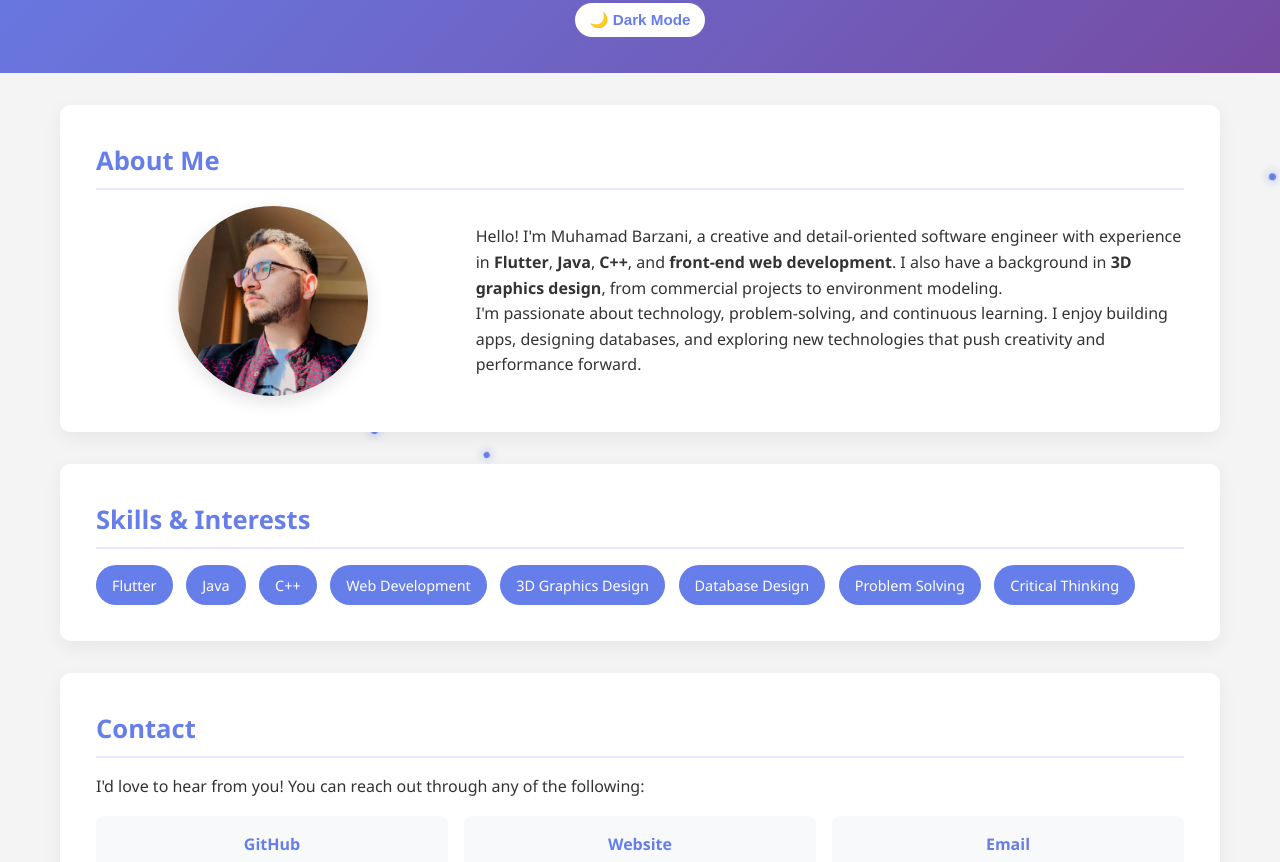
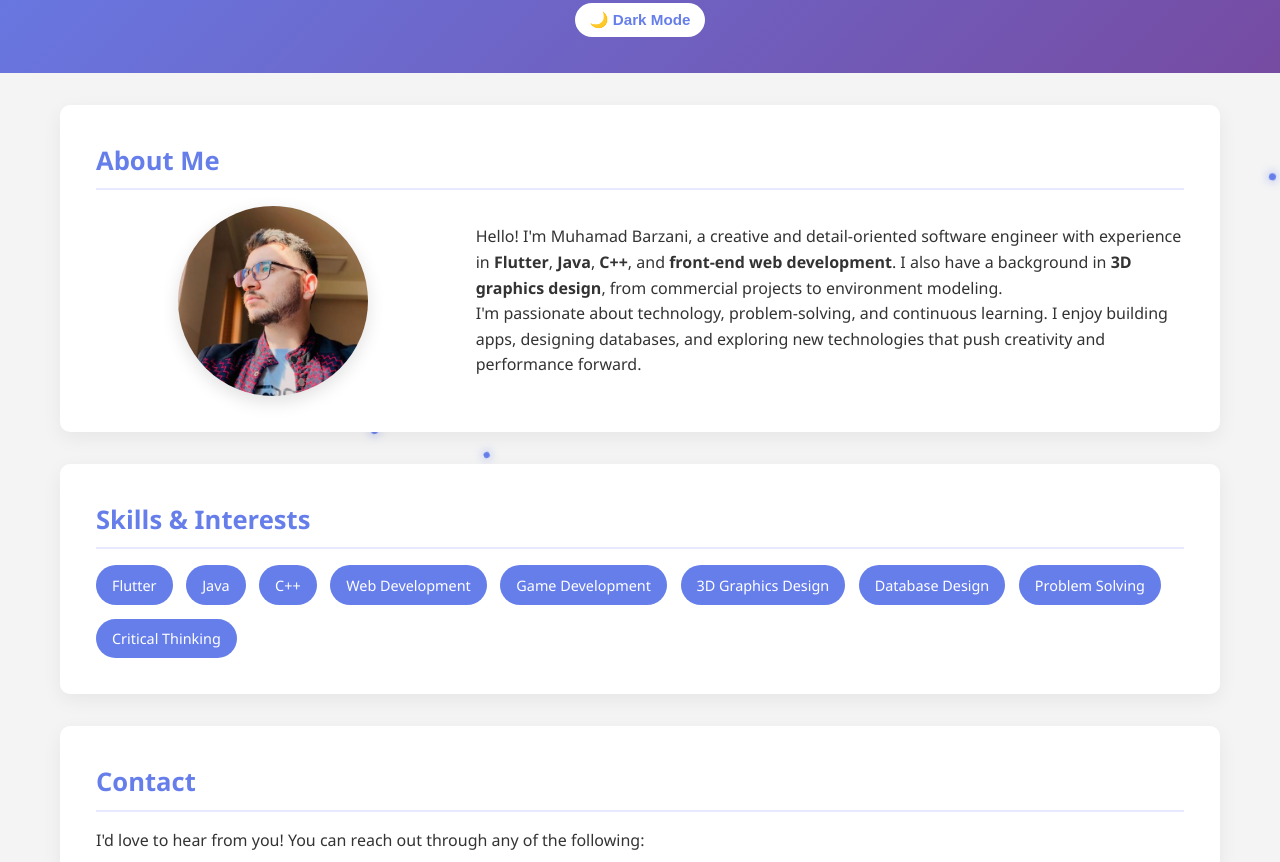
Before and after one commit to MuhamadBarzani/muhamadbarzani.github.io, a plain HTML site: page index.html in a window 1280 px wide. Shown: the part 213-1075 px from the top of the page. Drawn offline with Linux system fonts and the light colour scheme.

Commit message:
add 'Game Development' to skills section

```diff
--- a/index.html
+++ b/index.html
@@ -59,6 +59,7 @@
         <span class="skill-tag">Java</span>
         <span class="skill-tag">C++</span>
         <span class="skill-tag">Web Development</span>
+        <span class="skill-tag">Game Development</span>
         <span class="skill-tag">3D Graphics Design</span>
         <span class="skill-tag">Database Design</span>
         <span class="skill-tag">Problem Solving</span>
```
